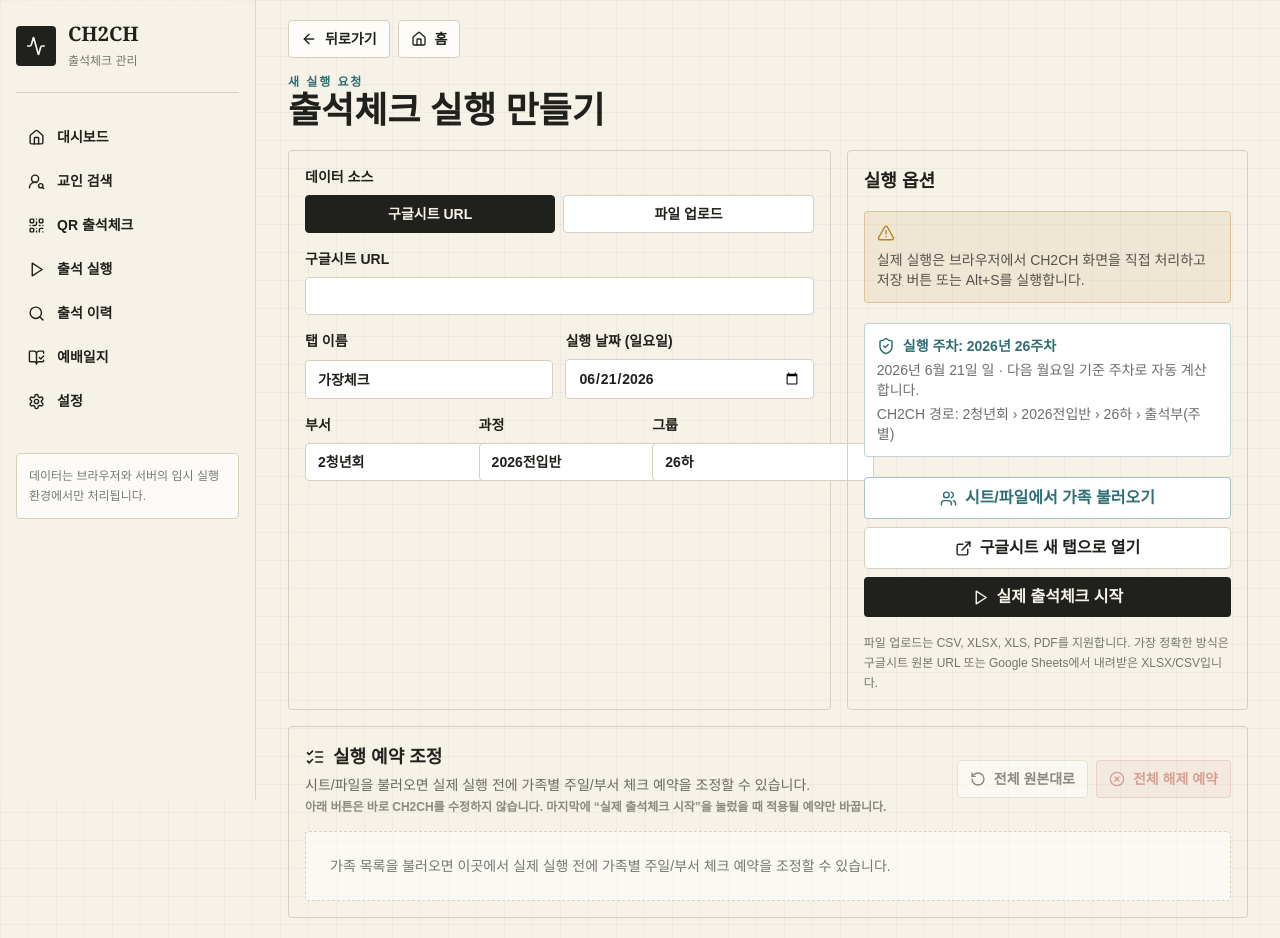
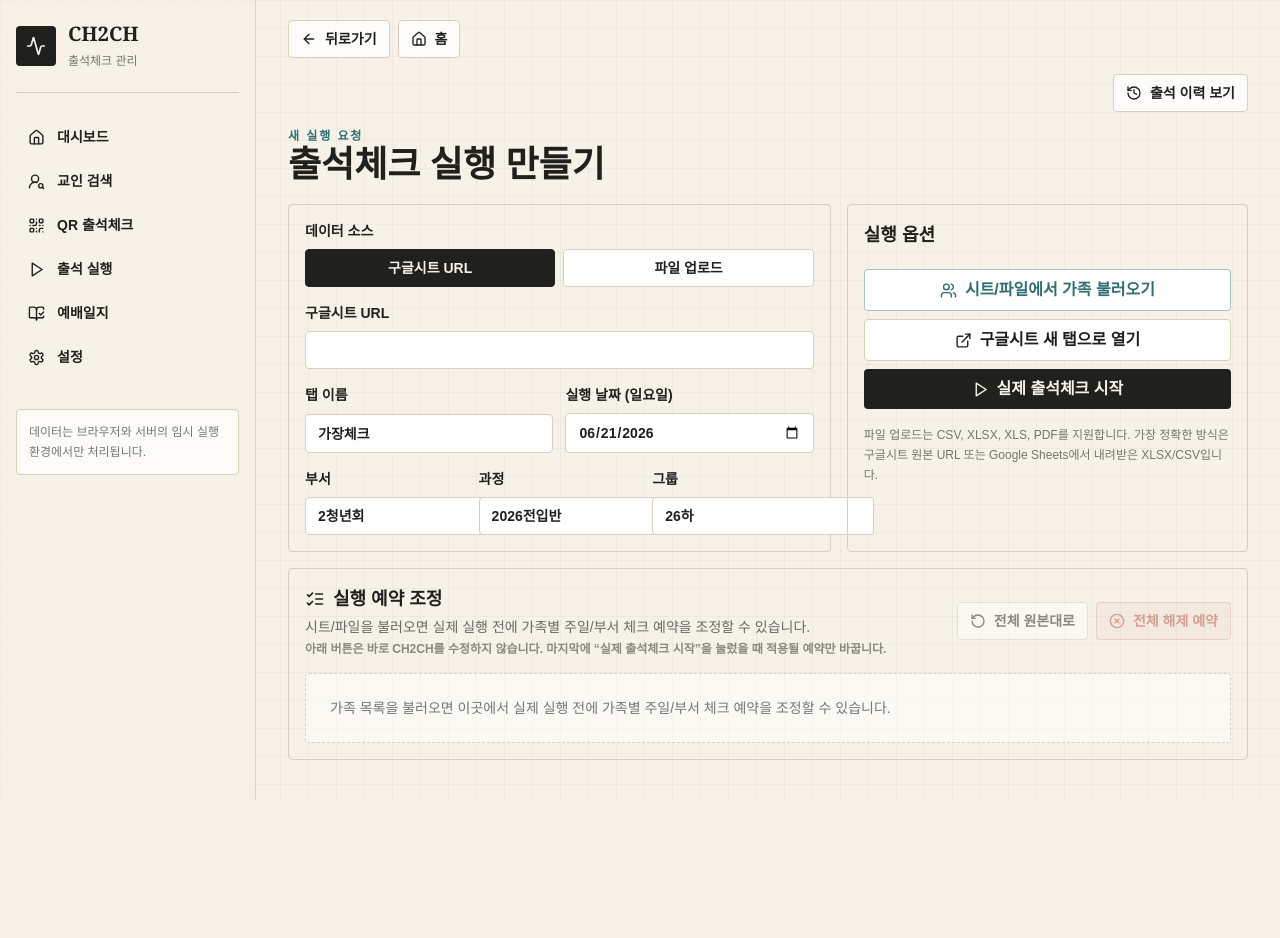
Before and after one commit to prayer0420/ch2ch-attendance-dashboard, a Next.js app: page /runs/new in a window 1280 px wide. After the commit the page ends 800 px from the top, so only its background shows below. Built offline with nearby package versions, Linux system fonts and the light colour scheme.

Commit message:
edit: [출석체크] 실행 화면 이력 이동 및 날짜 자동 설정

```diff
--- a/app/runs/new/page.tsx
+++ b/app/runs/new/page.tsx
@@ -1,3 +1,5 @@
+import Link from "next/link";
+import { History } from "lucide-react";
 import { AppShell } from "@/components/app-shell";
 import { PageActions } from "@/components/page-actions";
 import { RunCreateForm } from "@/components/run-create-form";
@@ -7,6 +9,12 @@ export default function NewRunPage() {
   return (
     <AppShell>
       <PageActions />
+      <div className="mb-4 flex justify-end">
+        <Link className="focus-ring inline-flex items-center gap-2 rounded border border-line bg-white/80 px-3 py-2 text-sm font-bold text-ink" href="/attendance">
+          <History size={16} />
+          출석 이력 보기
+        </Link>
+      </div>
       <SectionTitle eyebrow="새 실행 요청" title="출석체크 실행 만들기" />
       <RunCreateForm />
     </AppShell>
--- a/components/app-shell.tsx
+++ b/components/app-shell.tsx
@@ -1,12 +1,11 @@
 import Link from "next/link";
-import { Activity, BookOpenCheck, Home, LogOut, Play, QrCode, Search, Settings, UserRoundSearch } from "lucide-react";
+import { Activity, BookOpenCheck, Home, Play, QrCode, Settings, UserRoundSearch } from "lucide-react";
 
 const navItems = [
   { href: "/", label: "대시보드", icon: Home },
   { href: "/search", label: "교인 검색", icon: UserRoundSearch },
   { href: "/qr-attendance", label: "QR 출석체크", icon: QrCode },
   { href: "/runs/new", label: "출석 실행", icon: Play },
-  { href: "/attendance", label: "출석 이력", icon: Search },
   { href: "/worship-journal", label: "예배일지", icon: BookOpenCheck },
   { href: "/settings", label: "설정", icon: Settings }
 ];
--- a/components/run-create-form.tsx
+++ b/components/run-create-form.tsx
@@ -11,7 +11,6 @@ import {
   Play,
   RotateCcw,
   Search,
-  ShieldCheck,
   Square,
   Users,
   XCircle
@@ -105,10 +104,6 @@ function weekOfSunday(value: string) {
   return { year: sunday.getFullYear(), week: Math.ceil(day / 7) };
 }
 
-function koreanDate(value: string) {
-  return new Intl.DateTimeFormat("ko-KR", { year: "numeric", month: "long", day: "numeric", weekday: "short" }).format(new Date(`${value}T12:00:00`));
-}
-
 function countPeople(people: SourcePerson[], modes: FamilyMode) {
   return people.reduce(
     (acc, person) => {
@@ -148,9 +143,16 @@ export function RunCreateForm() {
   const [error, setError] = useState<string | null>(null);
 
   useEffect(() => {
+    const currentSunday = mostRecentSunday();
     try {
       const saved = localStorage.getItem(SETTINGS_KEY);
-      if (saved) setForm((current) => ({ ...current, ...JSON.parse(saved) }));
+      if (saved) {
+        const parsed = JSON.parse(saved) as Partial<typeof form>;
+        const { targetDate: _savedTargetDate, ...savedSettings } = parsed;
+        setForm((current) => ({ ...current, ...savedSettings, targetDate: currentSunday }));
+      } else {
+        setForm((current) => ({ ...current, targetDate: currentSunday }));
+      }
     } catch {}
     setReady(true);
   }, []);
@@ -351,7 +353,7 @@ export function RunCreateForm() {
       return;
     }
 
-    const confirmed = window.confirm(`정말 ${weekText} 출석체크를 CH2CH 교적부에 실제 저장할까요? 저장 버튼(Alt+S)까지 실행됩니다.`);
+    const confirmed = window.confirm(`정말 ${weekText} 출석체크를 CH2CH 교적부에 실제 저장할까요?`);
     if (!confirmed) return;
 
     setIsSubmitting(true);
@@ -441,20 +443,6 @@ export function RunCreateForm() {
 
         <section className="rounded border border-line bg-white/72 p-4">
           <h2 className="text-lg font-black">실행 옵션</h2>
-          <div className="mt-4 rounded border border-brass/35 bg-brass/10 p-3 text-sm text-ink/75">
-            <AlertTriangle className="mb-2 text-brass" size={18} />
-            실제 실행은 브라우저에서 CH2CH 화면을 직접 처리하고 저장 버튼 또는 Alt+S를 실행합니다.
-          </div>
-
-          <div className="mt-5 rounded border border-sea/30 bg-white p-3 text-sm">
-            <div className="flex items-center gap-2 font-black text-sea">
-              <ShieldCheck size={18} />
-              실행 주차: {weekText}
-            </div>
-            <p className="mt-1 text-ink/65">{koreanDate(form.targetDate)} · 다음 월요일 기준 주차로 자동 계산합니다.</p>
-            <p className="mt-1 text-ink/65">CH2CH 경로: {form.targetDept} › {form.targetCourse} › {form.targetGroup} › 출석부(주별)</p>
-          </div>
-
           <div className="mt-5 grid gap-2">
             <button
               type="button"
--- a/package.json
+++ b/package.json
@@ -14,6 +14,7 @@
     "runner": "node runner/src/runner.js",
     "runner:once": "node runner/src/runner.js --once",
     "verify:parser": "node scripts/verify-parser.js",
+    "verify:run-date-default": "node scripts/verify-run-date-default.js",
     "verify:accounting": "node scripts/accounting/verify-accounting-parser.js",
     "verify:run-persistence": "node scripts/verify-run-persistence.js",
     "verify:affiliation-correction": "node scripts/verify-affiliation-correction.js",
```
Also changed, not shown: scripts/verify-run-date-default.js (added, +19 -0 lines), 1 other file (tests, documents, lock files or other folders).
